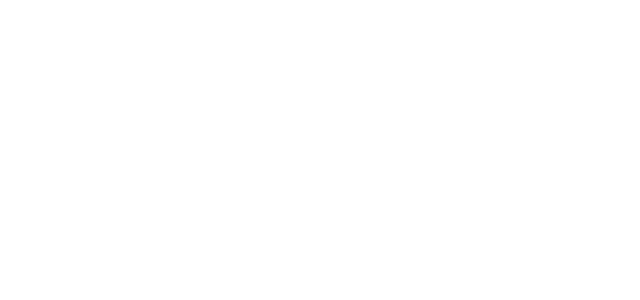
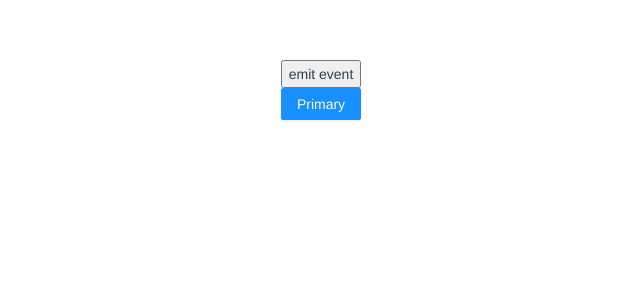
Before and after one commit to ChongQianQian/Vite-demo, a Vue app: page / in a window 1280 px wide. Shown: the top 300 px of the page, without its empty margins (319-959 px from the left). Built offline with nearby package versions, Linux system fonts and the light colour scheme.

Commit message:
修复问题

```diff
--- a/src/App.vue
+++ b/src/App.vue
@@ -27,8 +27,8 @@
   <!-- <KeyCodeRemove></KeyCodeRemove> -->
 
   <!--14-2 $on $off 和 $once被移除 -->
-  <!-- <button @click="sendMsg">emit event</button>
-  <MittDemo></MittDemo> -->
+  <button @click="sendMsg">emit event</button>
+  <MittDemo></MittDemo>
 
   <!-- 4.Emits Component Option -->
   <!-- <EmitsComponentOption @click="handleClick" @myclick="myclick"></EmitsComponentOption> -->
--- a/src/components/FragmentsDemo.vue
+++ b/src/components/FragmentsDemo.vue
@@ -3,6 +3,7 @@
   <header>
     <p>模块1</p>
   </header>
+
   <footer>模块2</footer>
 </template>
 
```
Also changed, not shown: src/components/MittDemo.vue (+2 -6 lines).
